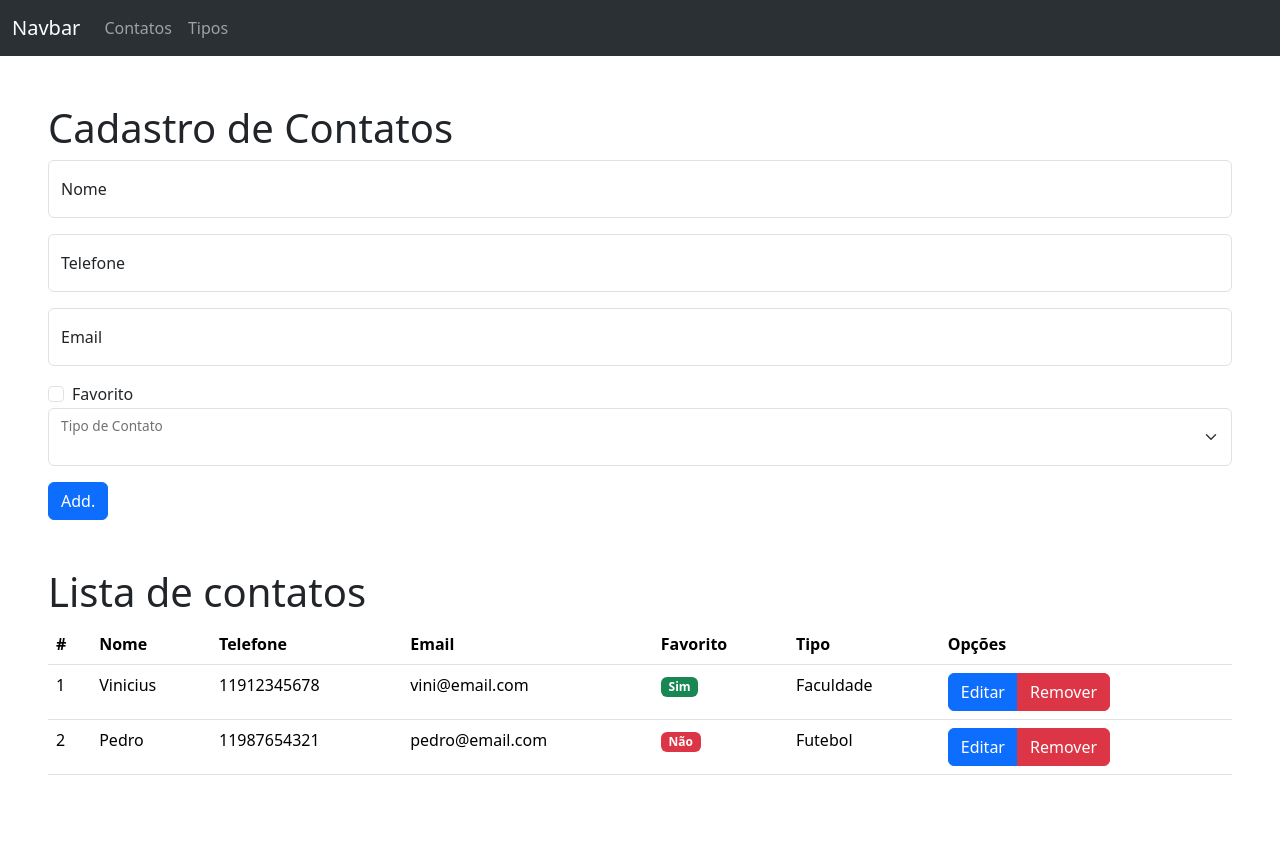
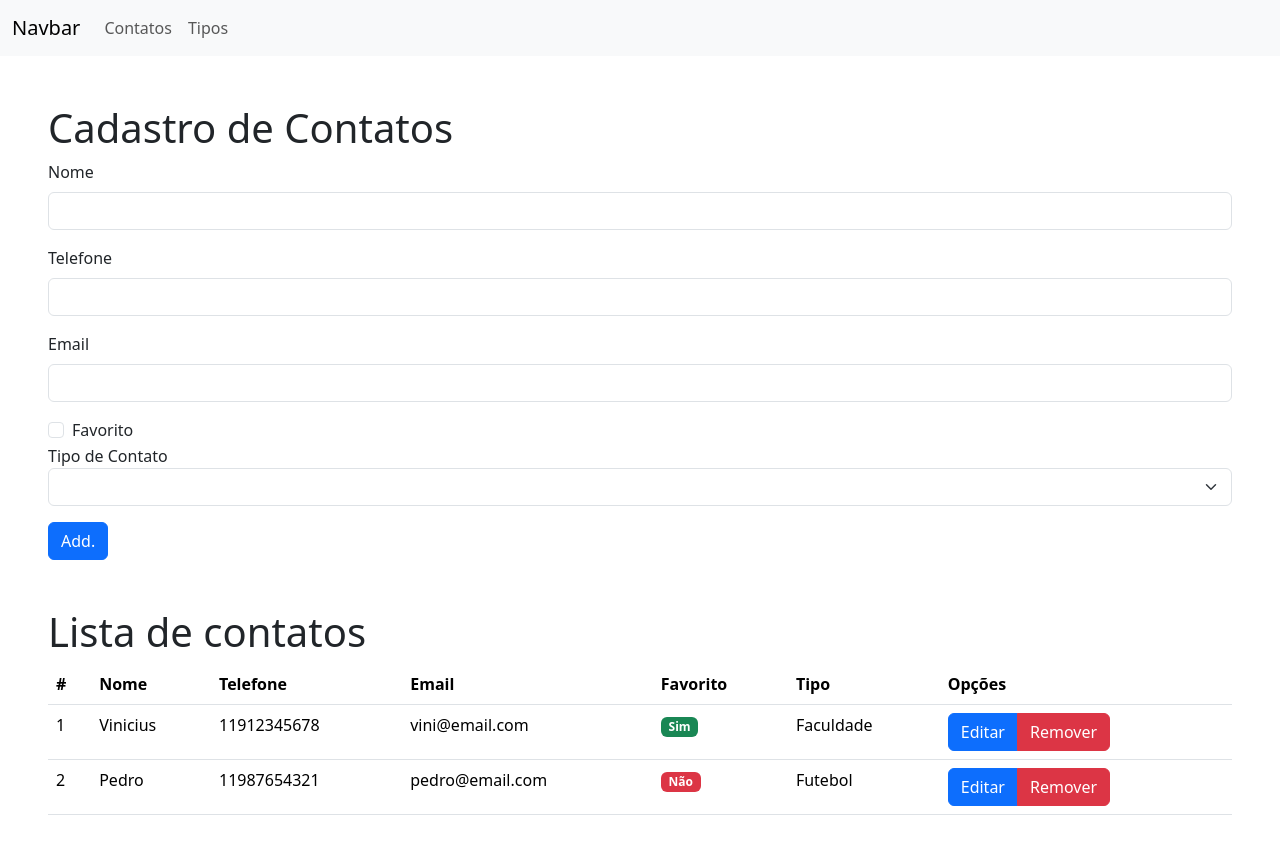
Before and after one commit to vinisvp/Avaliacao-Web-I-2024, an Angular app: page /contacts in a window 1280 px wide. Shown: the top 854 px of the page. Built offline with nearby package versions, Linux system fonts and the light colour scheme; data requests are answered from the project's data file.

Commit message:
Revert "Made some perfumary with the inputs and the Navbar"
This reverts commit f503581ea5eba91778f0954e9ad717659b44a2e8.

```diff
--- a/src/app/core/navbar/navbar.component.html
+++ b/src/app/core/navbar/navbar.component.html
@@ -1,4 +1,4 @@
-<nav class="navbar sticky-top bg-dark navbar-expand-lg bg-body-tertiary" data-bs-theme="dark">
+<nav class="navbar navbar-expand-lg bg-body-tertiary">
   <div class="container-fluid">
     <a class="navbar-brand" href="#">Navbar</a>
     <button class="navbar-toggler" type="button" data-bs-toggle="collapse" data-bs-target="#navbarNav" aria-controls="navbarNav" aria-expanded="false" aria-label="Toggle navigation">
--- a/src/app/features/contacts/contacts.component.html
+++ b/src/app/features/contacts/contacts.component.html
@@ -1,29 +1,26 @@
 <div class="countainer p-5">
   <h1>Cadastro de Contatos</h1>
   <form [formGroup]="contactsFormGroup">
-    <div class="form-floating mb-3">
+    <div class="mb-3">
+      <label for="name" class="form-label">Nome</label>
       <input type="text"
              class="form-control"
              id="name"
-             formControlName="name"
-             placeholder="a">
-      <label for="name" class="form-label">Nome</label>
+             formControlName="name">
     </div>
-    <div class="form-floating mb-3">
+    <div class="mb-3">
+      <label for="telephone" class="form-label">Telefone</label>
       <input type="tel"
              class="form-control"
              id="telephone"
-             formControlName="telephone"
-             placeholder="a">
-      <label for="telephone" class="form-label">Telefone</label>
+             formControlName="telephone">
     </div>
-    <div class="form-floating mb-3">
+    <div class="mb-3">
+      <label for="email" class="form-label">Email</label>
       <input type="email"
              class="form-control"
              id="email"
-             formControlName="email"
-             placeholder="a">
-      <label for="email" class="form-label">Email</label>
+             formControlName="email">
     </div>
     <div class="form-check">
       <input class="form-check-input"
@@ -34,14 +31,14 @@
         Favorito
       </label>
     </div>
-    <div class="form-floating mb-3">
+    <div class="mb-3">
+      <label for="type">Tipo de Contato</label>
       <select class="form-select"
               aria-label="Default select example"
               id="type"
               formControlName="typeId">
         <option *ngFor="let type of types" [ngValue]="type.id">{{type.name}}</option>
       </select>
-      <label for="type">Tipo de Contato</label>
     </div>
     <button type="submit" class="btn btn-primary" (click)="save()">
       <span *ngIf="isEditing">Edit.</span>
--- a/src/app/features/types/types.component.html
+++ b/src/app/features/types/types.component.html
@@ -1,13 +1,12 @@
 <div class="countainer p-5">
   <h1>Cadastro de tipo de contato</h1>
   <form [formGroup]="typesFormGroup">
-    <div class="form-floating mb-3">
+    <div class="mb-3">
+      <label for="name" class="form-label">Nome do tipo</label>
       <input type="text"
              class="form-control"
              id="name"
-             formControlName="name"
-             placeholder="a">
-      <label for="name" class="form-label">Nome do tipo</label>
+             formControlName="name">
     </div>
     <button type="submit" class="btn btn-primary" (click)="save()">
       <span *ngIf="isEditing">Edit.</span>
```
